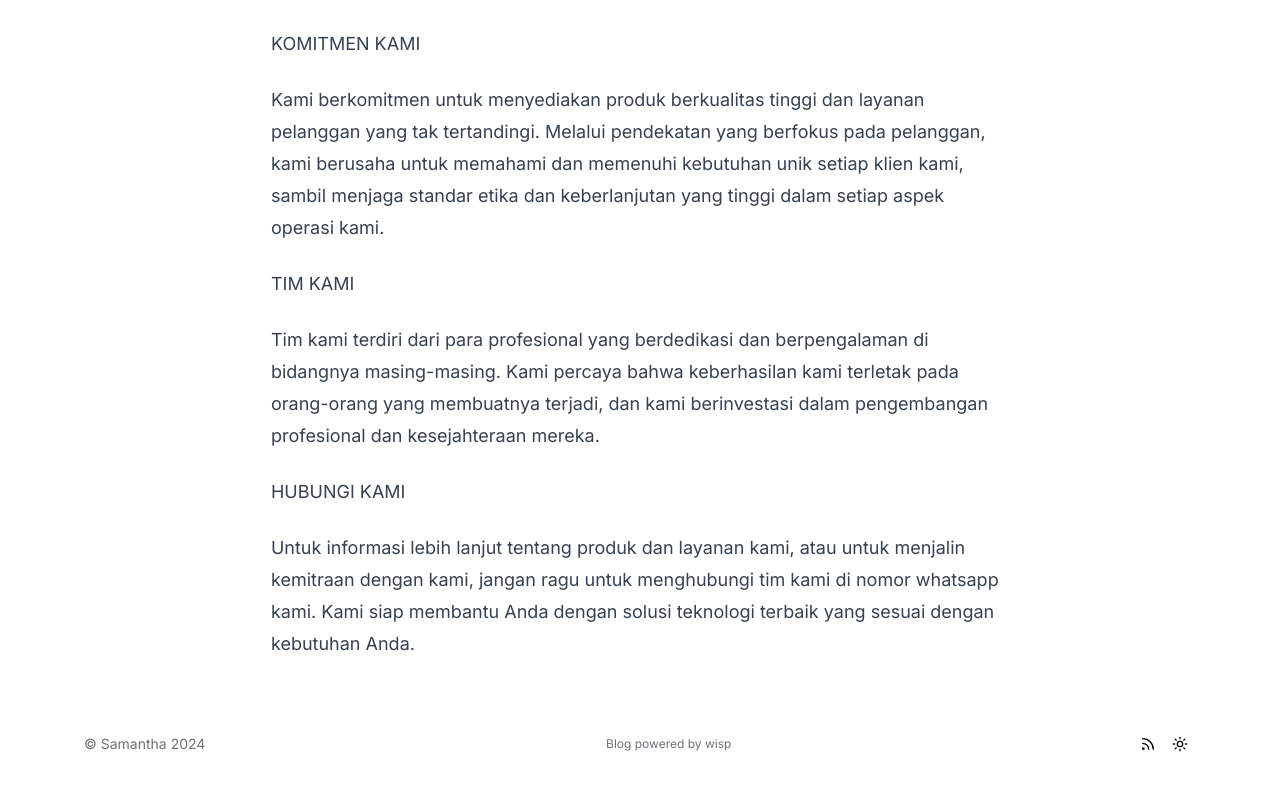
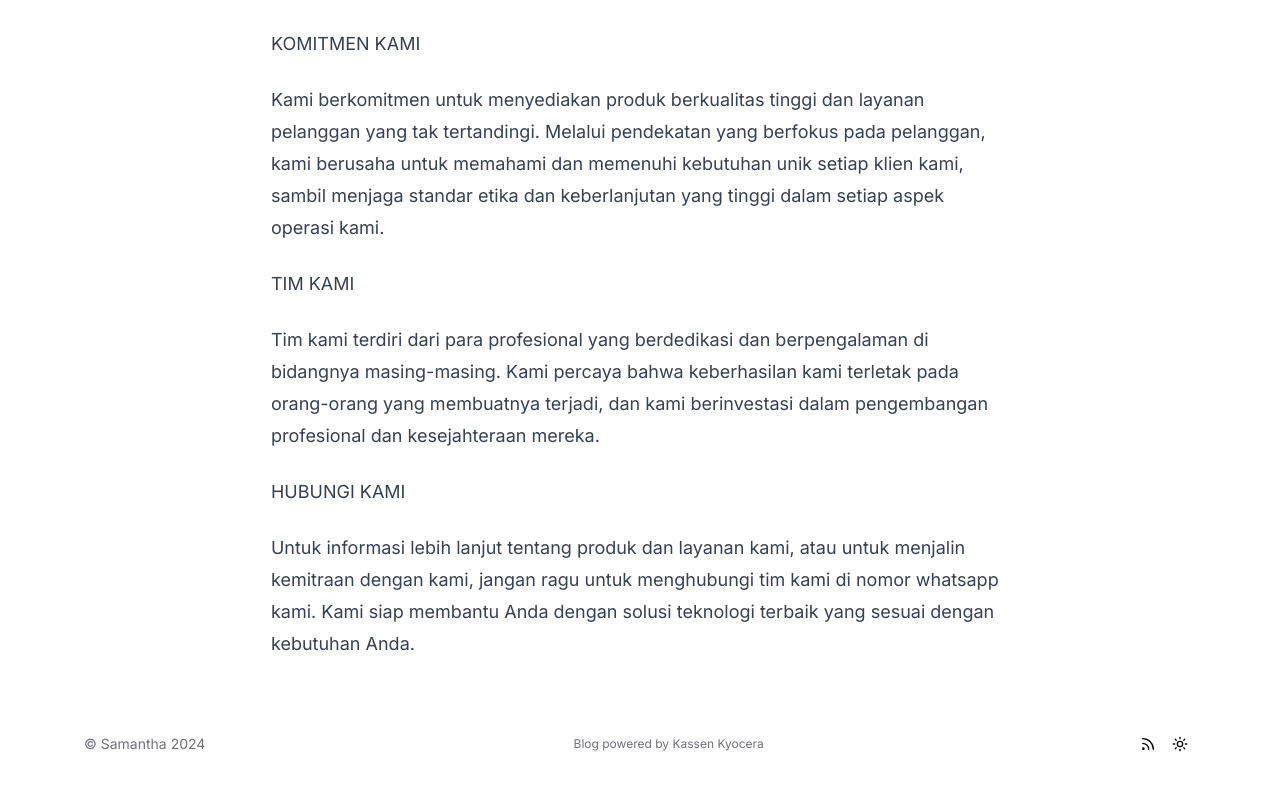
Before and after one commit to Fadli99/company_profile, a Next.js app: page /about in a window 1280 px wide. Shown: the part 1210-2000 px from the top of the page. Built offline with nearby package versions, Linux system fonts and the light colour scheme; no server answers.

Commit message:
Update Footer.tsx

```diff
--- a/src/components/Footer.tsx
+++ b/src/components/Footer.tsx
@@ -17,7 +17,7 @@ export const Footer: FunctionComponent = () => {
           <Link
             href={`https://wisp.blog/?utm_source=next-js-template&utm_medium=web&utm_campaign=${config.baseUrl}`}
           >
-            Blog powered by wisp
+            Blog powered by Kassen Kyocera
           </Link>
         </div>
         <div>
@@ -33,7 +33,7 @@ export const Footer: FunctionComponent = () => {
         <Link
           href={`https://wisp.blog/?utm_source=next-js-template&utm_medium=web&utm_campaign=${config.baseUrl}`}
         >
-          Blog powered by wisp
+          Blog powered by Kassen Kyocera
         </Link>
       </div>
     </section>
```
